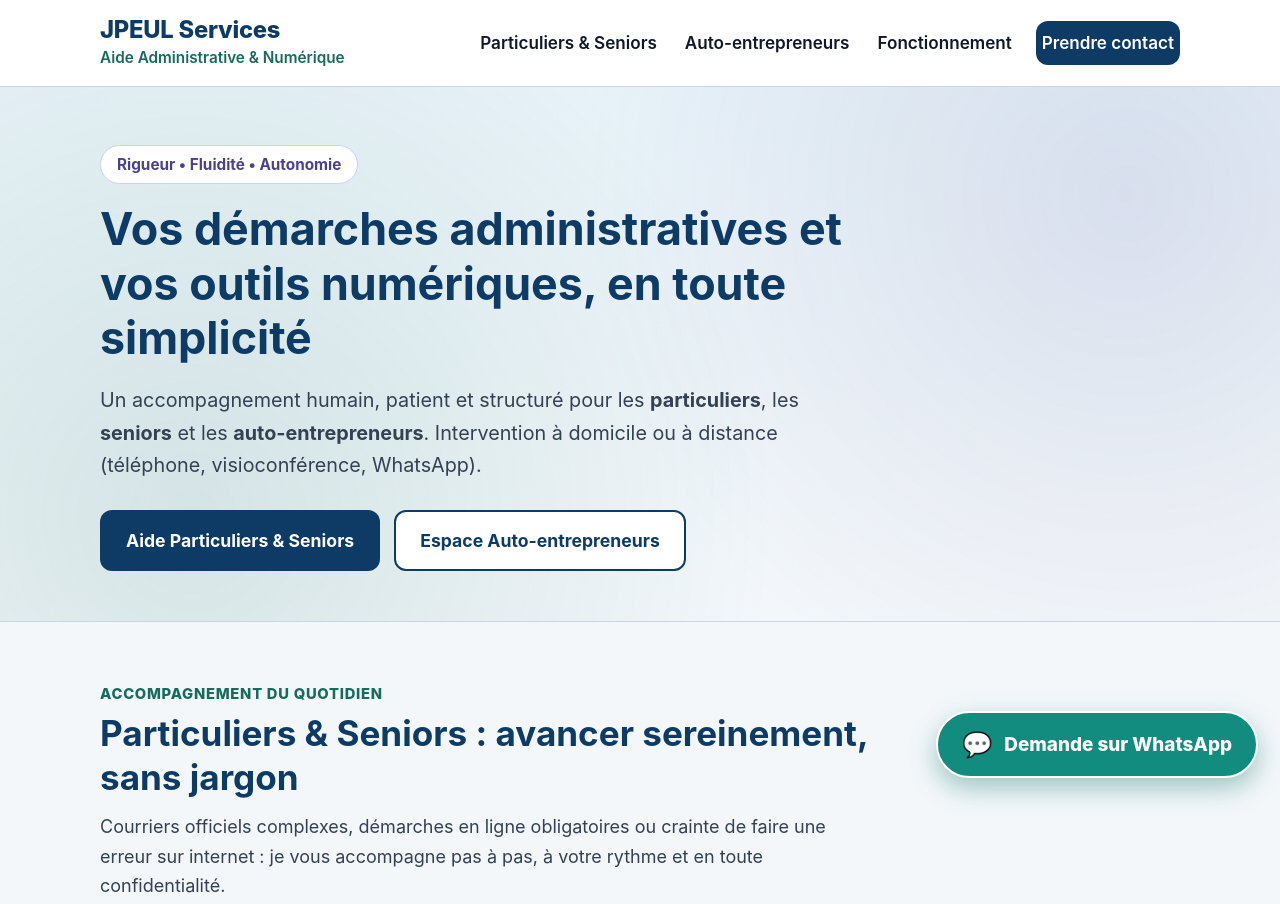
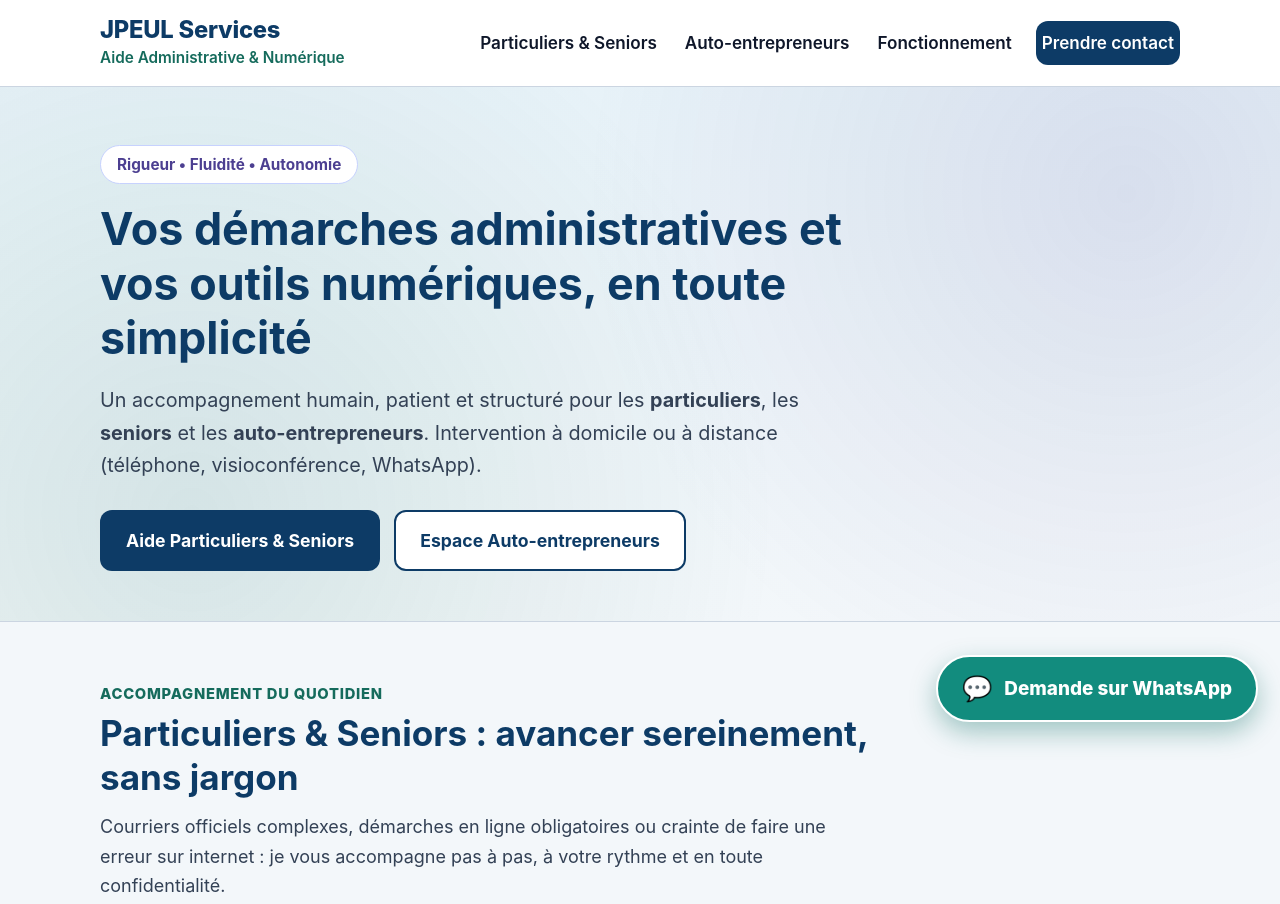
Before and after one commit to jpeul28-wq/jpeulservice-fr, a plain HTML site: page index.html in a window 1280 px wide. Shown: the top 904 px of the page. Drawn offline with Linux system fonts and the light colour scheme.

Commit message:
Update index.html

```diff
--- a/index.html
+++ b/index.html
@@ -223,7 +223,7 @@
     .whatsapp-float {
       position: fixed;
       right: 22px;
-      bottom: 22px;
+      bottom: 78px;
       z-index: 900;
       display: inline-flex;
       align-items: center;
```
